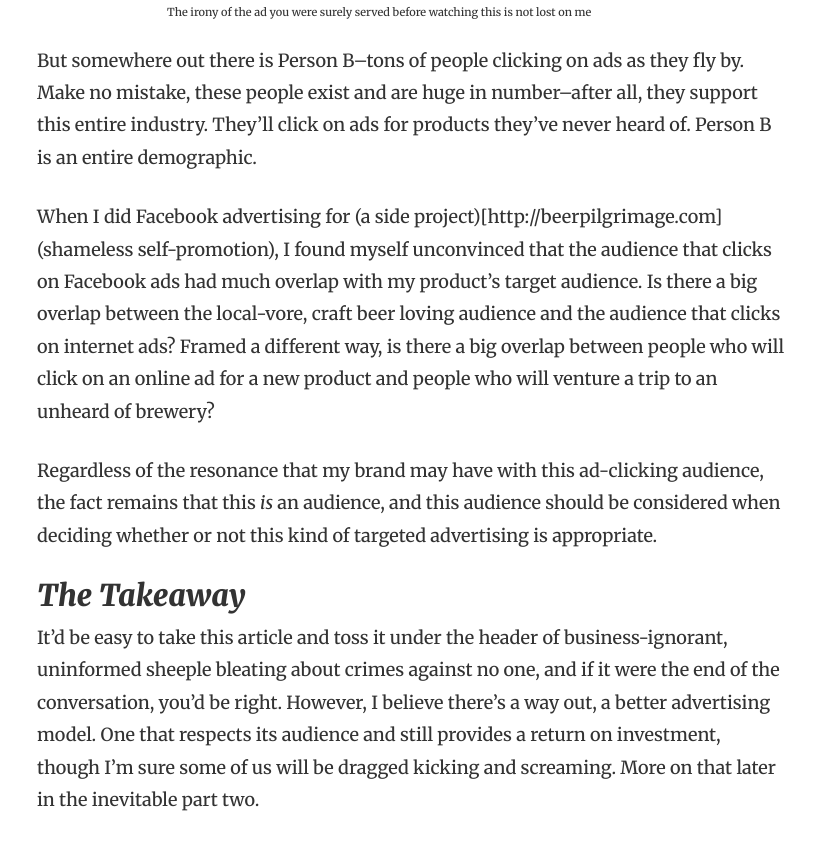
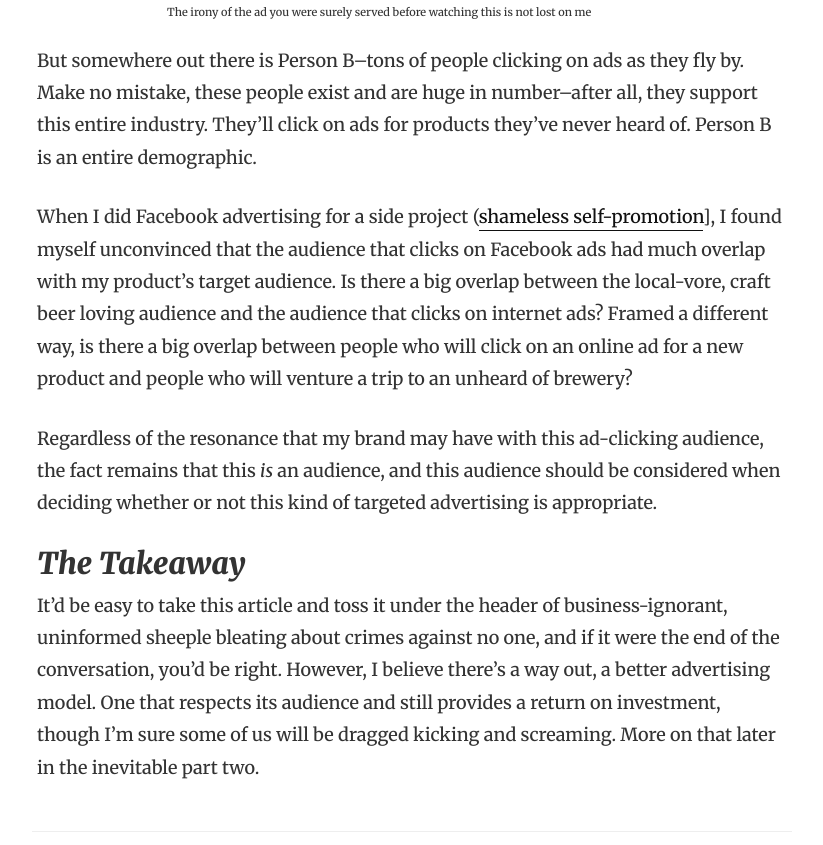
Before and after one commit to findingtheforest/findingtheforest.github.io, a Jekyll site: the page built from _posts/2016-04-17-disadvantageous-evolution-of-advertising.md, in a window 1280 px wide and 900 px high, scrolled down 5213 px, cut to the strip 55-900 px from the top of the window. Shown: the whole strip, without its empty margins (228-1051 px from the left). Built offline with Jekyll 4.4.1, drawn with Linux system fonts in a browser that asks for light colours.

Commit message:
bah links

```diff
--- a/_posts/2016-04-17-disadvantageous-evolution-of-advertising.md
+++ b/_posts/2016-04-17-disadvantageous-evolution-of-advertising.md
@@ -56,7 +56,7 @@ I’m Person A. Personally, I'm often more _hostile_ to products that advertise
 
 But somewhere out there is Person B--tons of people clicking on ads as they fly by. Make no mistake, these people exist and are huge in number--after all, they support this entire industry. They’ll click on ads for products they’ve never heard of. Person B is an entire demographic.
 
-When I did Facebook advertising for (a side project)[http://beerpilgrimage.com] (shameless self-promotion), I found myself unconvinced that the audience that clicks on Facebook ads had much overlap with my product’s target audience. Is there a big overlap between the local-vore, craft beer loving audience and the audience that clicks on internet ads? Framed a different way, is there a big overlap between people who will click on an online ad for a new product and people who will venture a trip to an unheard of brewery?
+When I did Facebook advertising for a side project ([shameless self-promotion](http://beerpilgrimage.com)], I found myself unconvinced that the audience that clicks on Facebook ads had much overlap with my product’s target audience. Is there a big overlap between the local-vore, craft beer loving audience and the audience that clicks on internet ads? Framed a different way, is there a big overlap between people who will click on an online ad for a new product and people who will venture a trip to an unheard of brewery?
 
 Regardless of the resonance that my brand may have with this ad-clicking audience, the fact remains that this _is_ an audience, and this audience should be considered when deciding whether or not this kind of targeted advertising is appropriate.
 
```
